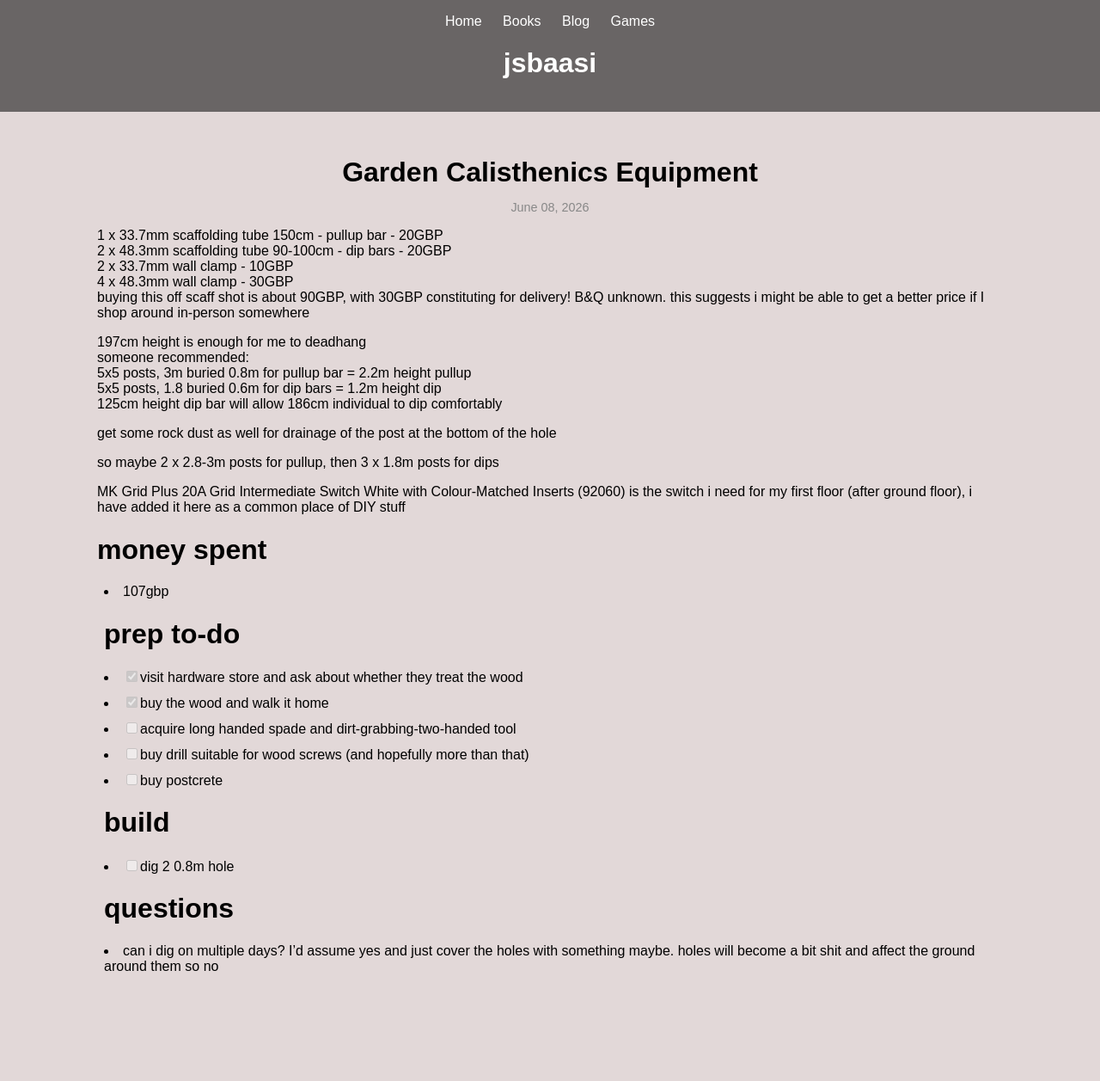
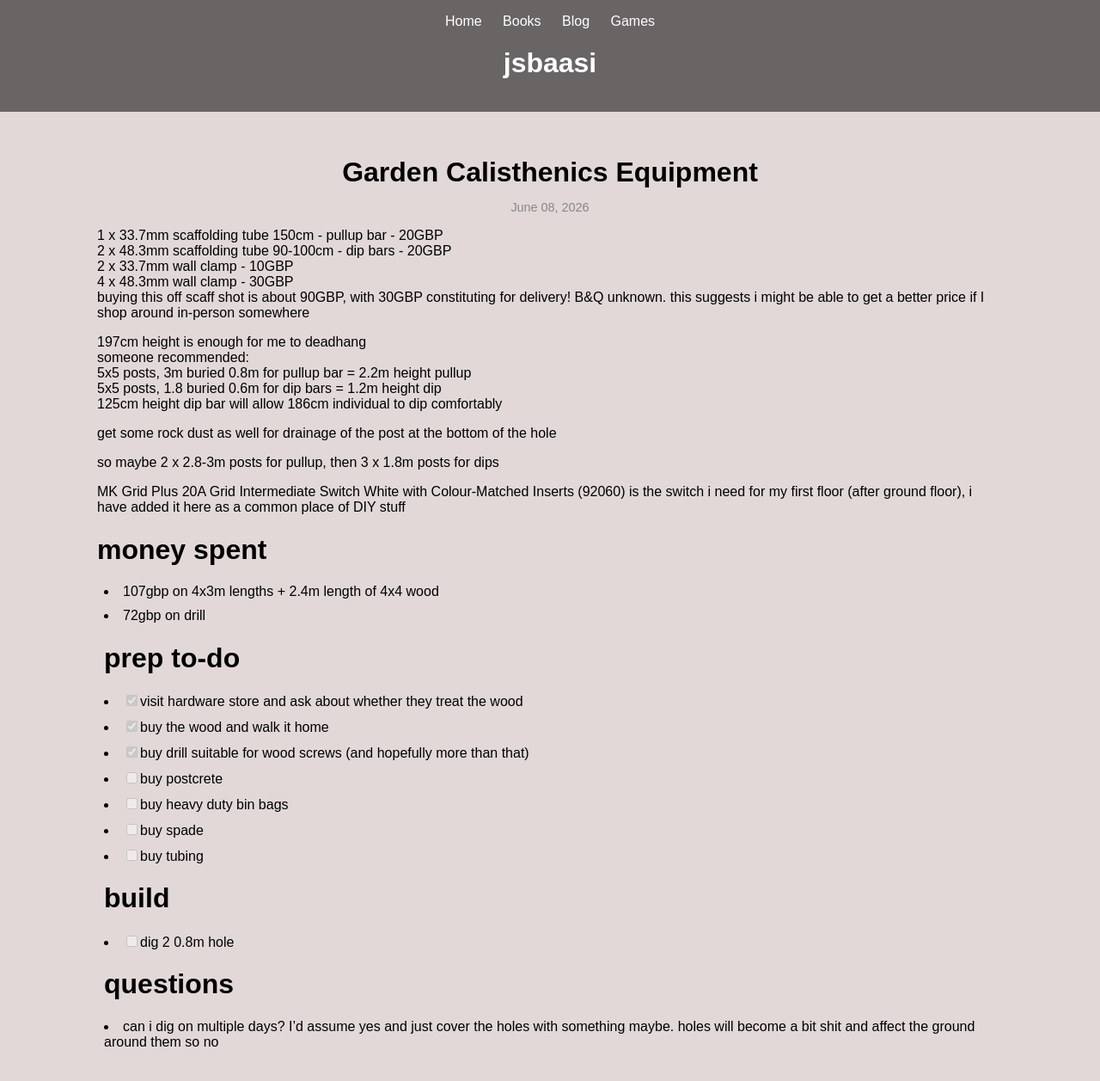
Before and after one commit to jsbaasi/jsbaasi.github.io, a Jekyll site: the page built from _posts/2026-06-08-garden-calisthenics-equipment.md, in a window 1280 px wide. Shown: the whole page at 86% size. Built offline with Jekyll 4.4.1, drawn with Linux system fonts in a browser that asks for light colours; before the commit the page ends 1169 px from its top, so only the background shows below that.

Commit message:
vault backup: 2026-07-17 20:04:56

```diff
--- a/_posts/2026-06-08-garden-calisthenics-equipment.md
+++ b/_posts/2026-06-08-garden-calisthenics-equipment.md
@@ -24,13 +24,16 @@ so maybe 2 x 2.8-3m posts for pullup, then 3 x 1.8m posts for dips
 MK Grid Plus 20A Grid Intermediate Switch White with Colour-Matched Inserts (92060) is the switch i need for my first floor (after ground floor), i have added it here as a common place of DIY stuff
 
 # money spent
-- 107gbp
+- 107gbp on 4x3m lengths + 2.4m length of 4x4 wood
+- 72gbp on drill
 # prep to-do
 - [x] visit hardware store and ask about whether they treat the wood
 - [x] buy the wood and walk it home
-- [ ] acquire long handed spade and dirt-grabbing-two-handed tool
-- [ ] buy drill suitable for wood screws (and hopefully more than that)
+- [x] buy drill suitable for wood screws (and hopefully more than that)
 - [ ] buy postcrete
+- [ ] buy heavy duty bin bags
+- [ ] buy spade
+- [ ] buy tubing
 # build
 - [ ] dig 2 0.8m hole
 # questions
```
